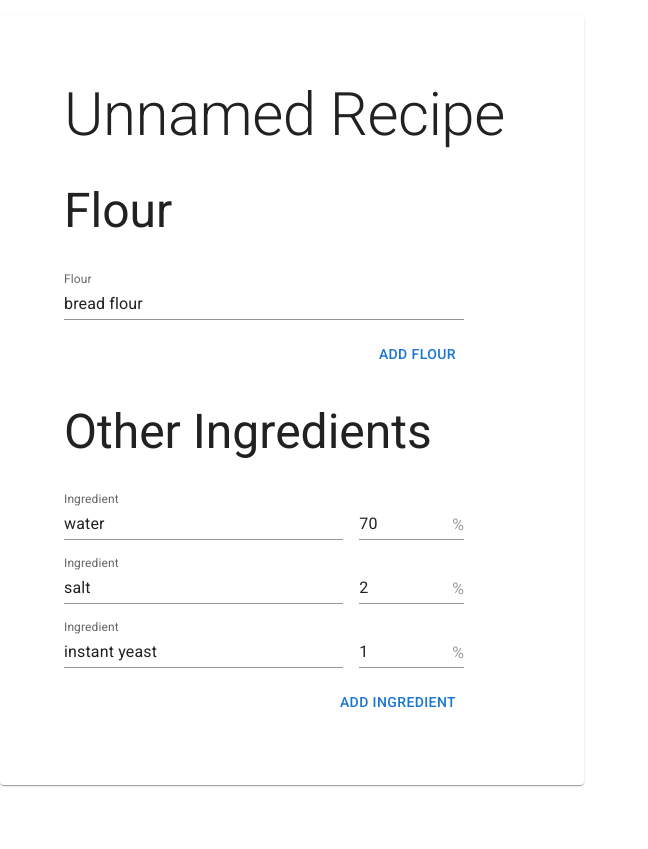
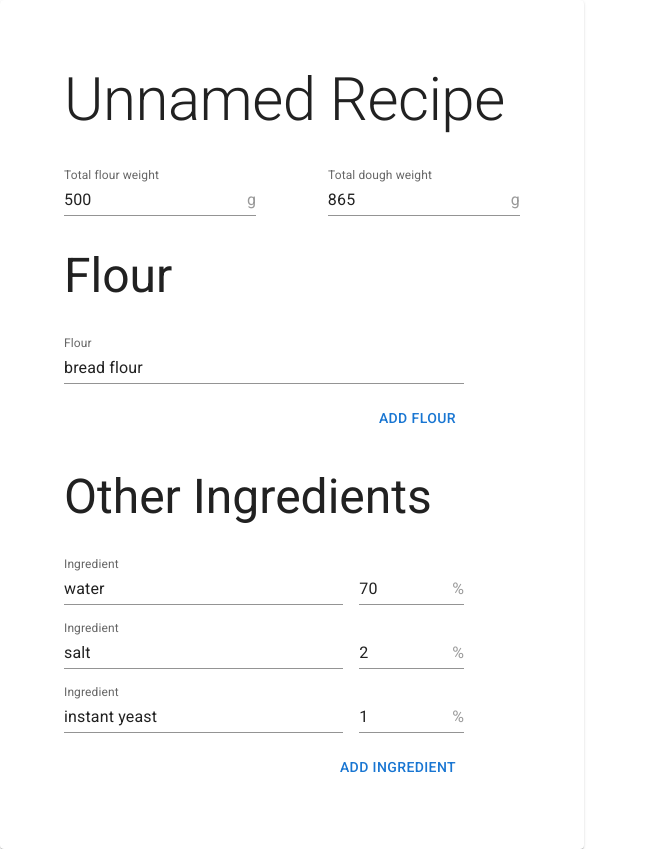
Before and after one commit to mrhanna/bread-calculator, a React (Vite) app: page / in a window 1280 px wide. Shown: the whole page, without its empty margins (0-648 px from the left). Before the commit the page ends 800 px from the top, so only its background shows below. Built offline with nearby package versions, Linux system fonts and the light colour scheme; some icons are missing.

Commit message:
Can set target weights

```diff
--- a/src/components/NumberTextField.tsx
+++ b/src/components/NumberTextField.tsx
@@ -8,7 +8,12 @@ export default function NumberTextField(props: TextFieldProps) {
 
   useEffect(() => {
     valueRef.current = props.value;
+    if (document.activeElement !== inputRef.current) {
+      setValue(`${props.value}`);
+    }
   }, [props.value]);
+
+  const inputRef = useRef<HTMLInputElement>(null);
 
   const handleChange = useCallback(
     (e: React.ChangeEvent<HTMLInputElement>) => {
@@ -31,6 +36,7 @@ export default function NumberTextField(props: TextFieldProps) {
       value={value}
       onChange={handleChange}
       onBlur={handleBlur}
+      ref={inputRef}
       inputMode={props.inputMode ?? 'decimal'}
     />
   );
--- a/src/components/RecipeEditorPane.tsx
+++ b/src/components/RecipeEditorPane.tsx
@@ -2,6 +2,7 @@ import { Paper, Stack, Typography } from '@mui/material';
 import { useAppSelector } from '../state/hooks';
 import { selectCurrentRecipe } from '../state/editorSlice';
 import IngredientList from './IngredientList';
+import { WeightTargetPicker } from './WeightTargetPicker';
 
 export default function RecipeEditorPane() {
   const recipe = useAppSelector(selectCurrentRecipe);
@@ -10,6 +11,7 @@ export default function RecipeEditorPane() {
     <Paper sx={{ p: 8 }}>
       <Stack spacing={4}>
         <Typography variant="h2">{recipe.name || 'Unnamed Recipe'}</Typography>
+        <WeightTargetPicker />
         <Typography variant="h3">Flour</Typography>
         <IngredientList category="flours" />
         <Typography variant="h3">Other Ingredients</Typography>
--- /dev/null
+++ b/src/components/WeightTargetPicker.tsx
@@ -0,0 +1,49 @@
+import { Stack, Typography } from '@mui/material';
+import NumberTextField from './NumberTextField';
+import { useAppDispatch, useAppSelector } from '../state/hooks';
+import {
+  selectFlourWeight,
+  selectTotalWeight,
+  targetWeightChanged,
+} from '../state/editorSlice';
+
+export function WeightTargetPicker() {
+  const flourWeight = useAppSelector(selectFlourWeight);
+  const doughWeight = useAppSelector(selectTotalWeight);
+  const dispatch = useAppDispatch();
+
+  return (
+    <Stack direction="row" alignItems="flex-end" justifyContent="space-between">
+      <NumberTextField
+        value={flourWeight}
+        onChange={(e: React.ChangeEvent<HTMLInputElement>) => {
+          dispatch(
+            targetWeightChanged({ weight: +e.target.value, type: 'flour' })
+          );
+        }}
+        variant="standard"
+        label={`Total flour weight`}
+        slotProps={{
+          input: {
+            endAdornment: <Typography color="#999">g</Typography>,
+          },
+        }}
+      />
+      <NumberTextField
+        value={doughWeight}
+        onChange={(e: React.ChangeEvent<HTMLInputElement>) => {
+          dispatch(
+            targetWeightChanged({ weight: +e.target.value, type: 'dough' })
+          );
+        }}
+        variant="standard"
+        label={`Total dough weight`}
+        slotProps={{
+          input: {
+            endAdornment: <Typography color="#999">g</Typography>,
+          },
+        }}
+      />
+    </Stack>
+  );
+}
--- a/src/state/editorSlice.ts
+++ b/src/state/editorSlice.ts
@@ -10,6 +10,7 @@ import { toNormalized, type Normalized } from '../utils/normalize';
 
 export interface EditorState {
   recipes: Normalized<Recipe>;
+  flourWeightTarget: number;
   currentRecipeId: string;
 }
 
@@ -17,6 +18,7 @@ const initializeState = (): EditorState => {
   const recipes = [createDefaultRecipe()];
   return {
     recipes: toNormalized(recipes),
+    flourWeightTarget: 500,
     currentRecipeId: recipes[0].id,
   };
 };
@@ -27,6 +29,27 @@ const editorSlice = createSlice({
   reducers: {
     nameEdited: (state, { payload }: PayloadAction<string>) => {
       state.recipes.byId[state.currentRecipeId].name = payload;
+    },
+    targetWeightChanged: (
+      state,
+      { payload }: PayloadAction<{ weight: number; type: 'dough' | 'flour' }>
+    ) => {
+      switch (payload.type) {
+        case 'flour':
+          state.flourWeightTarget = payload.weight;
+          return;
+        case 'dough':
+          const list = Object.values(
+            state.recipes.byId[state.currentRecipeId].ingredients.others.byId
+          );
+          const totalPercentage =
+            list.reduce<number>(
+              (acc, ingredient) => acc + ingredient.measure,
+              0
+            ) + 100;
+          state.flourWeightTarget = (payload.weight * 100) / totalPercentage;
+          return;
+      }
     },
     ingredientAdded: makeAddIngredient('others'),
     ingredientRemoved: makeRemoveIngredient('others'),
@@ -101,6 +124,11 @@ function makeReorderIngredient(scope: 'flours' | 'others') {
 
 export const selectEditor = (state: RootState) => state.editor;
 
+export const selectFlourWeight = createSelector(
+  selectEditor,
+  (editor) => editor.flourWeightTarget
+);
+
 export const selectRecipes = createSelector(
   selectEditor,
   (editor) => editor.recipes.byId
@@ -144,6 +172,17 @@ export const selectOtherIngredientList = createSelector(
   (others) => others.allIds.map((id) => others.byId[id])
 );
 
+export const selectTotalPercentage = createSelector(
+  selectOtherIngredientList,
+  (list) =>
+    list.reduce<number>((acc, ingredient) => acc + ingredient.measure, 0) + 100
+);
+
+export const selectTotalWeight = createSelector(
+  [selectTotalPercentage, selectFlourWeight],
+  (percentage, flourWeight) => (percentage * flourWeight) / 100
+);
+
 export const selectFlourById = (id: string) =>
   createSelector(selectFlours, (flours) => flours.byId[id]);
 
@@ -152,6 +191,7 @@ export const selectOtherIngredientById = (id: string) =>
 
 export const {
   nameEdited,
+  targetWeightChanged,
   ingredientAdded,
   ingredientRemoved,
   ingredientEdited,
```
